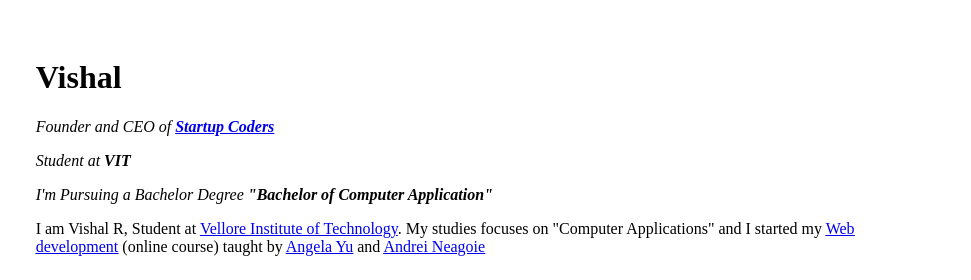
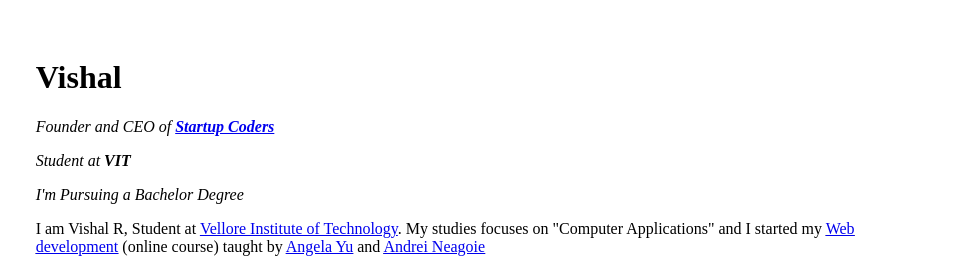
Before and after one commit to VishalVimal/cv, a plain HTML site: page index.html in a window 1280 px wide. Shown: the top 280 px of the page, 309-1280 px from the left. Drawn offline with Linux system fonts and the light colour scheme.

Commit message:
Update index.html

```diff
--- a/index.html
+++ b/index.html
@@ -13,7 +13,7 @@
             <td><h1>Vishal</h1>
         <p><em>Founder and CEO of <strong><a href="https://www.instagram.com/invites/contact/?i=1wmtbeilospfb&utm_content=n3beixr">Startup Coders</a></strong></em></p>
         <p><em>Student at <strong>VIT</strong></em></p>
-        <p><em>I'm Pursuing a Bachelor Degree <strong>"Bachelor of Computer Application"</strong></em></p>
+        <p><em>I'm Pursuing a Bachelor Degree </em></p>
         <!-- Jon Kleinberg Homepage -->
         <!-- bio -->
         <p>I am Vishal R, Student at <a href = "https://vit.ac.in/"> Vellore Institute of Technology</a>. My studies focuses on "Computer Applications" and I started my <u><a href ="https://www.udemy.com/share/1013gG3@uINehQj4hRl_tBAPVyl5juAyl7IgcR4HeCnSv7fnvvDi5Oj9MjsRI1lnRfzuOHNCWQ==/" >Web development</a></u> (online course) taught by <u><a href = "https://www.appbrewery.co/" >Angela Yu</a></u> and <u><a href = "https://zerotomastery.io/" >Andrei Neagoie</a></u></p></td>
```
